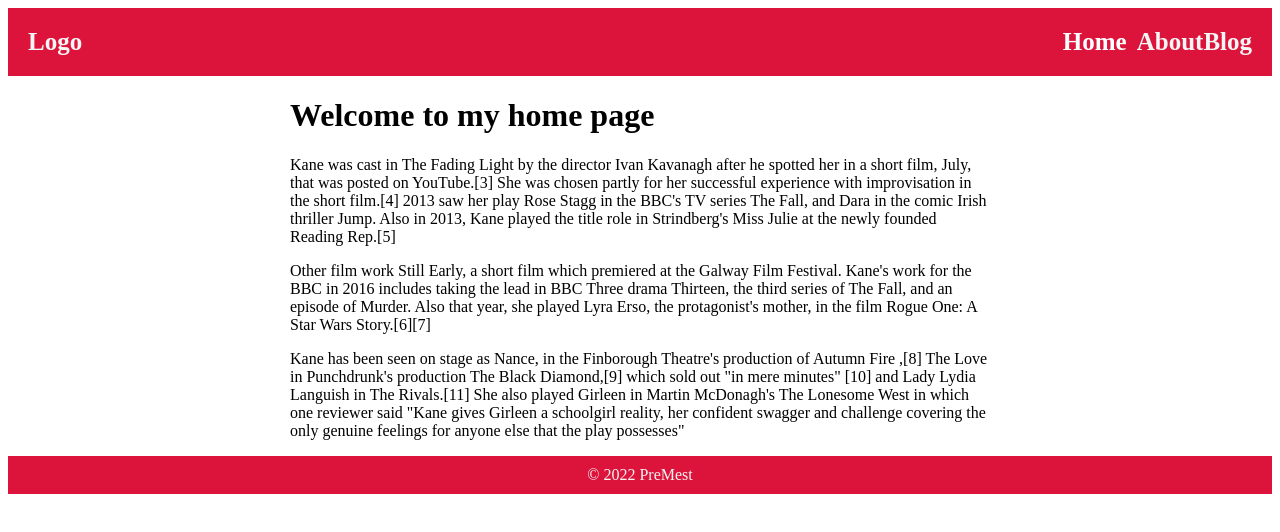
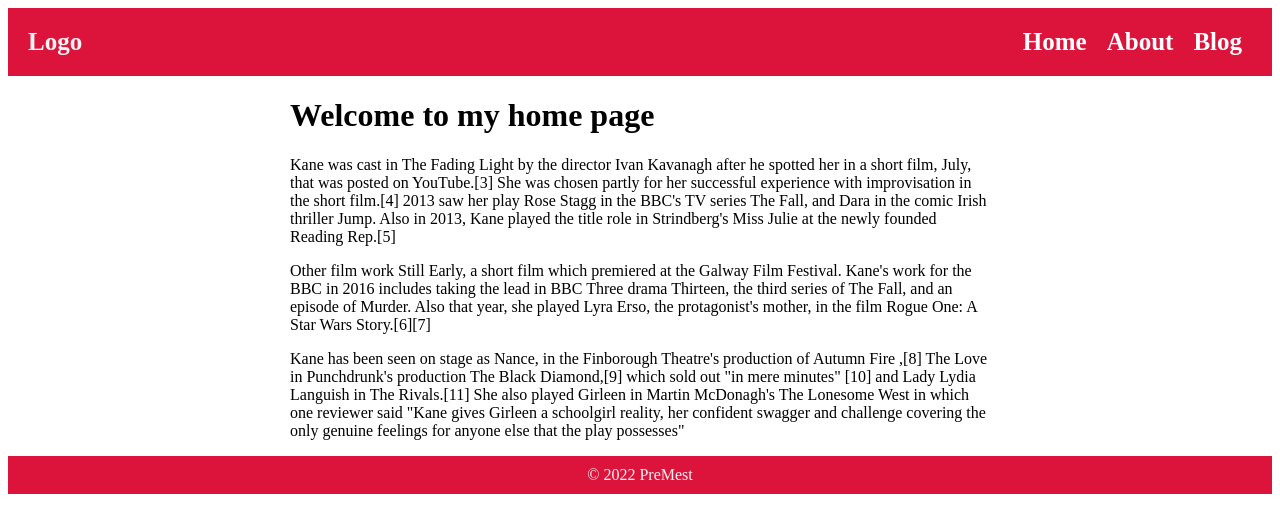
Before and after one commit to Mwinnome/Blogsite, a React (Create React App) app: page / in a window 1280 px wide. Shown: the top 532 px of the page. Built offline with nearby package versions, Linux system fonts and the light colour scheme.

Commit message:
Update withLayout.js

```diff
--- a/src/pages/withLayout.js
+++ b/src/pages/withLayout.js
@@ -12,8 +12,8 @@
             <div>
             <nav>
             <span className='nav-link'><Link to="/">Home</Link></span>
-            <span>About</span>
-            <span>Blog</span>
+            <span className='nav-link'><Link to="/">About</Link></span>
+            <span className='nav-link'><Link to="/">Blog</Link></span>
             </nav>
             </div>
             </header>
```
